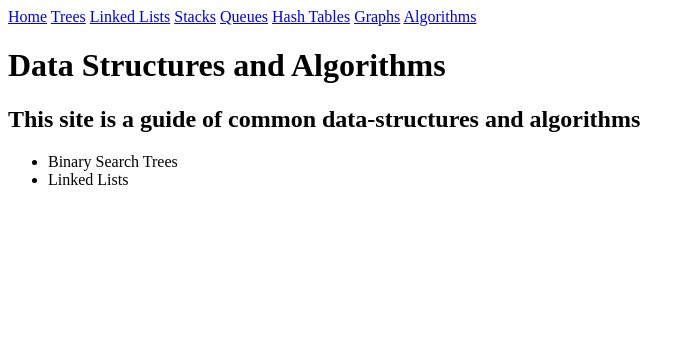
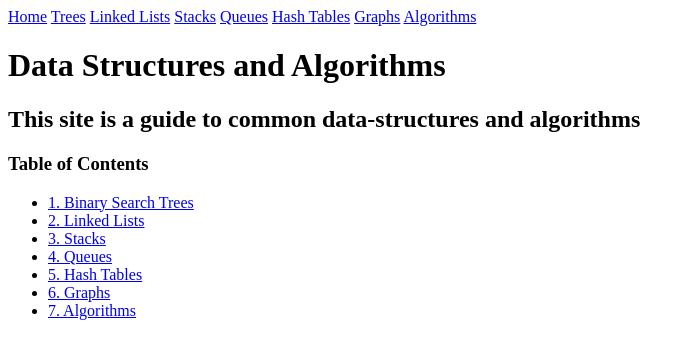
Before and after one commit to ElDuke717/algo-problems, a SvelteKit app: page / in a window 1280 px wide. Shown: the top 358 px of the page, without its empty margins (0-695 px from the left). Built offline with nearby package versions, Linux system fonts and the light colour scheme.

Commit message:
add outline to main page

```diff
--- a/src/routes/+page.svelte
+++ b/src/routes/+page.svelte
@@ -9,9 +9,30 @@
     <a href="/algorithms">Algorithms</a>
   </nav>
 
-<h1>Data Structures and Algorithms</h1>
-<h2>This site is a guide of common data-structures and algorithms</h2>
-<ul>
-    <li>Binary Search Trees</li>
-    <li>Linked Lists</li>
-</ul>
+  <h1>Data Structures and Algorithms</h1>
+  <h2>This site is a guide to common data-structures and algorithms</h2>
+
+  <h3>Table of Contents</h3>
+  <ul>
+    <li><a href="/tree">1. Binary Search Trees</a></li>
+    <li><a href="/ll">2. Linked Lists</a></li>
+    <li><a href="/stacks">3. Stacks</a></li>
+    <li><a href="/queues">4. Queues</a></li>
+    <li><a href="/hash-tables">5. Hash Tables</a></li>
+    <li><a href="/graphs">6. Graphs</a></li>
+    <li><a href="/algorithms">7. Algorithms</a></li>
+  </ul>
+
+
+<!-- # Data Structures and Algorithms
+
+This site is a guide to common data-structures and algorithms.
+
+## Table of Contents
+1. [Binary Search Trees](/tree)
+2. [Linked Lists](/ll)
+3. [Stacks](/stacks)
+4. [Queues](/queues)
+5. [Hash Tables](/hash-tables)
+6. [Graphs](/graphs)
+7. [Algorithms](/algorithms) -->
```
